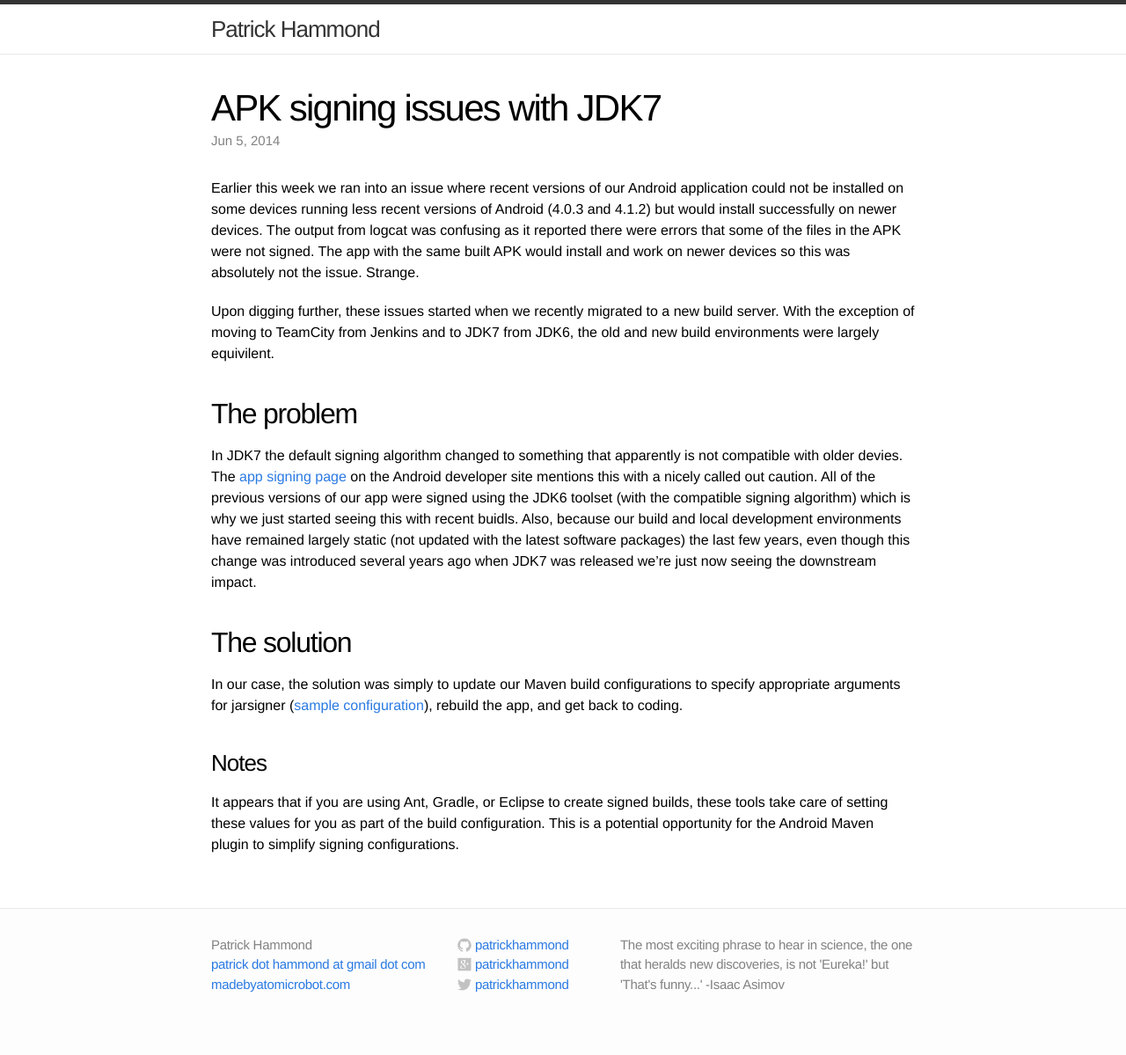
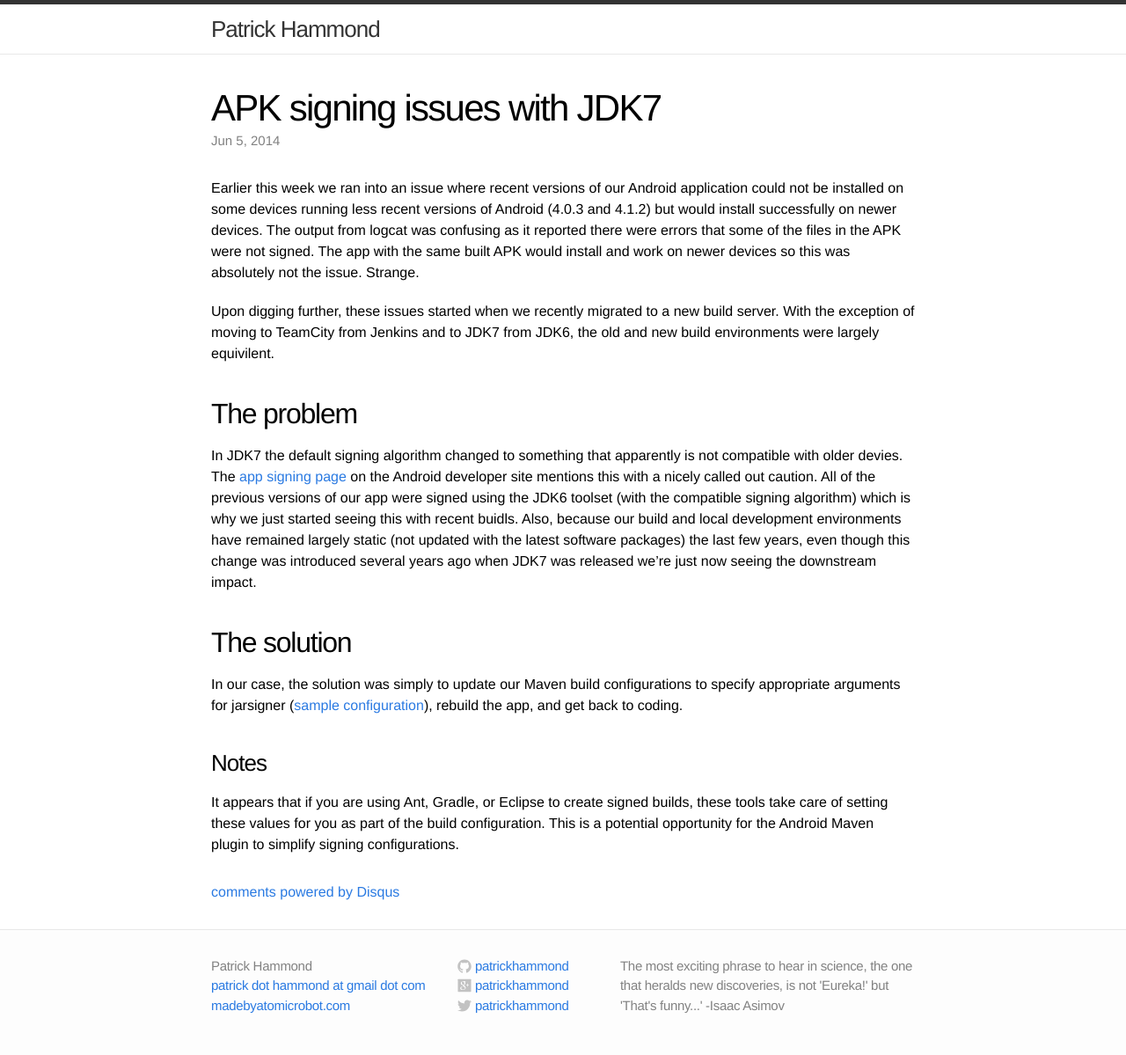
Before and after one commit to androidfu/androidfu.github.io, a Jekyll site: the page built from _posts/2014-06-05-java7_apk_signing_issue.markdown, in a window 1280 px wide. Shown: the whole page at 88% size. Built offline with Jekyll 4.4.1, drawn with Linux system fonts in a browser that asks for light colours; comment, search, counter and statistics services are not loaded; before the commit the page ends 1175 px from its top, so only the background shows below that; part of the change alters nothing that is shown.

Commit message:
Adding discussions.

```diff
--- a/_layouts/post.html
+++ b/_layouts/post.html
@@ -12,4 +12,19 @@ layout: default
   {{ content }}
   </article>
 
+  <div id="disqus_thread"></div>
+    <script type="text/javascript">
+        /* * * CONFIGURATION VARIABLES: EDIT BEFORE PASTING INTO YOUR WEBPAGE * * */
+        var disqus_shortname = 'patrickhammond'; // required: replace example with your forum shortname
+
+        /* * * DON'T EDIT BELOW THIS LINE * * */
+        (function() {
+            var dsq = document.createElement('script'); dsq.type = 'text/javascript'; dsq.async = true;
+            dsq.src = '//' + disqus_shortname + '.disqus.com/embed.js';
+            (document.getElementsByTagName('head')[0] || document.getElementsByTagName('body')[0]).appendChild(dsq);
+        })();
+    </script>
+    <noscript>Please enable JavaScript to view the <a href="http://disqus.com/?ref_noscript">comments powered by Disqus.</a></noscript>
+    <a href="http://disqus.com" class="dsq-brlink">comments powered by <span class="logo-disqus">Disqus</span></a>
+
 </div>
```
